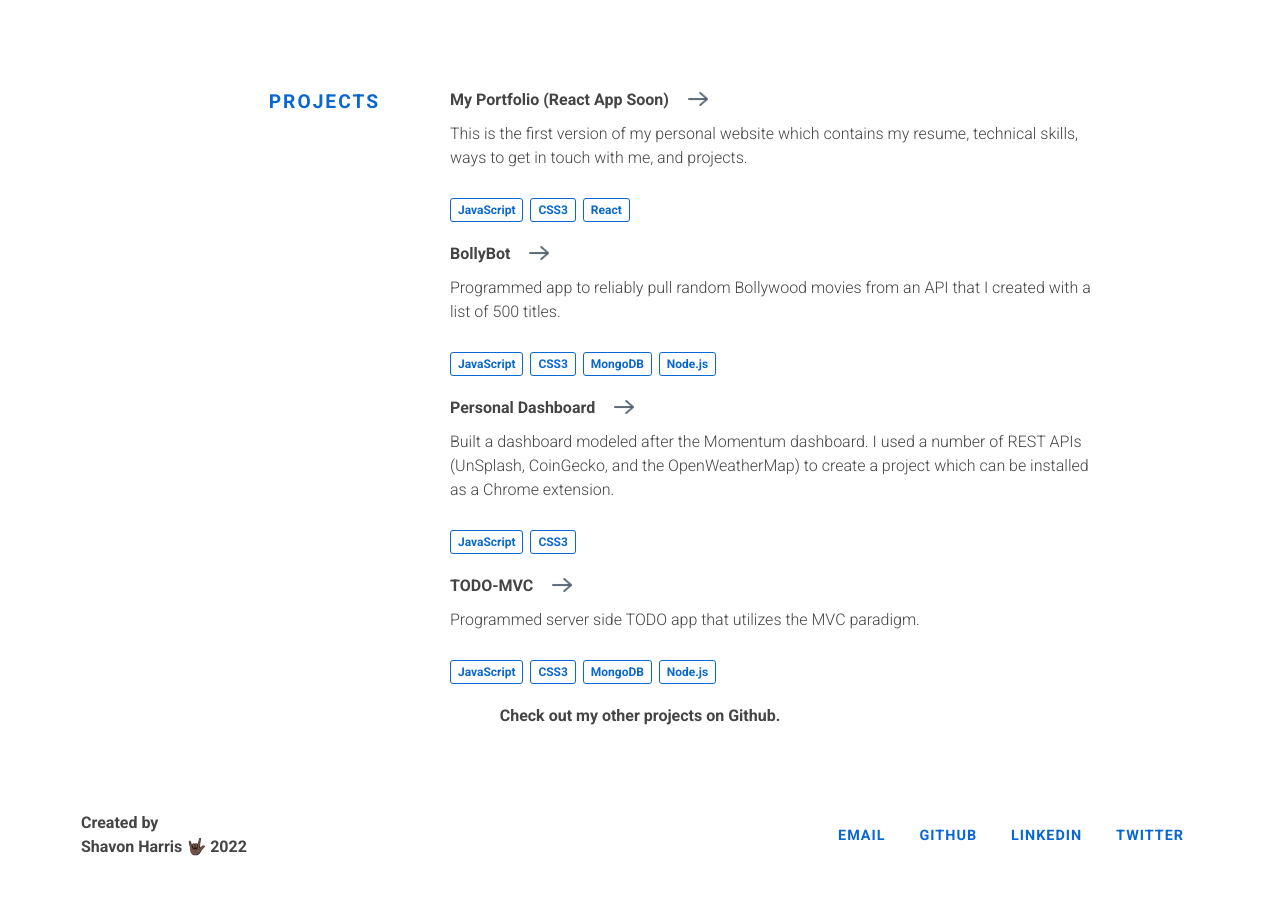
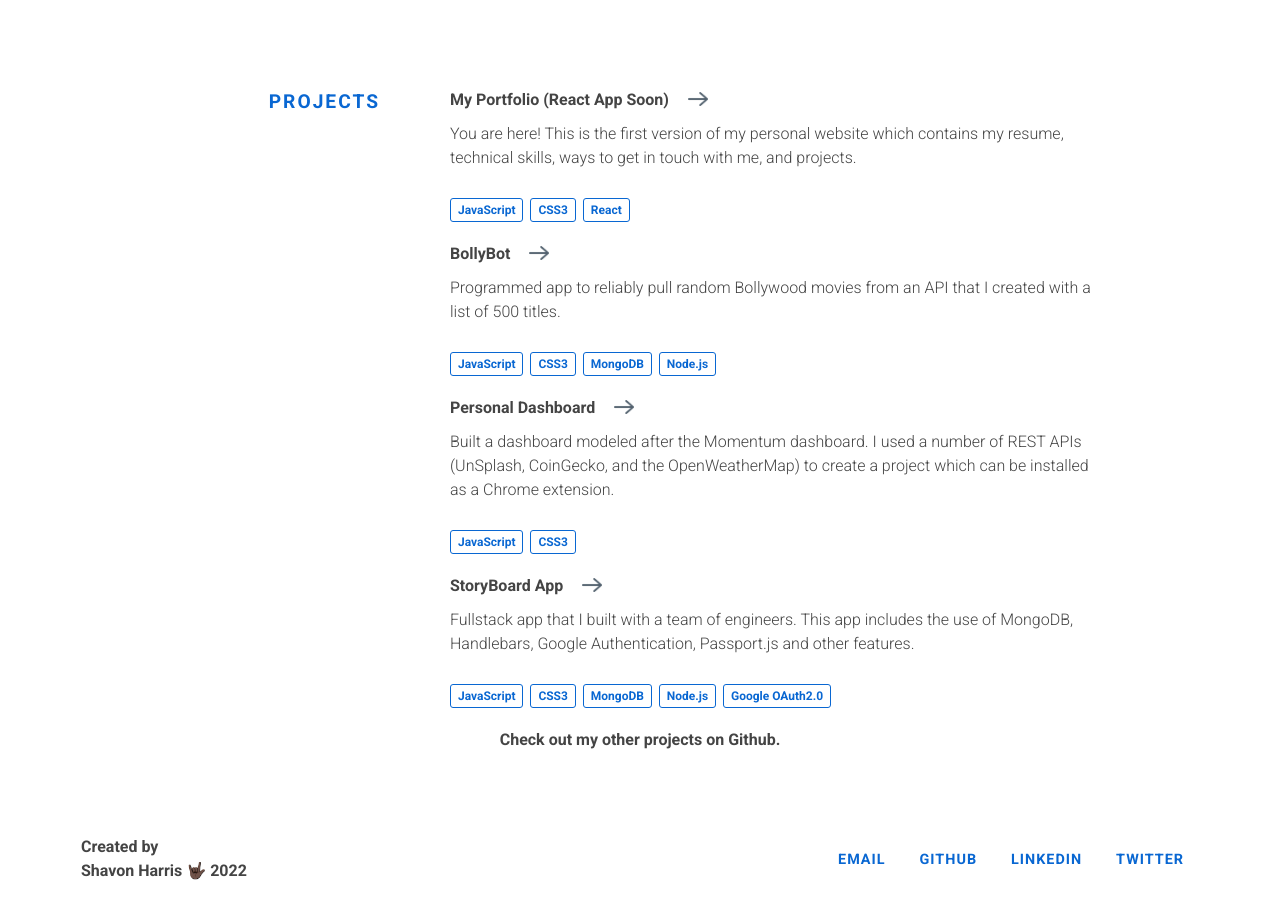
Before and after one commit to ShavonHarris-Dev/MyPortfolio, a plain HTML site: page index.html in a window 1280 px wide. Shown: the part 1760-2678 px from the top of the page. Drawn offline with Linux system fonts and the light colour scheme.

Commit message:
update portfolio projects

```diff
--- a/index.html
+++ b/index.html
@@ -85,7 +85,7 @@
         </a>
         </div>
 
-        <p>This is the first version of my personal website which contains my resume, technical skills, ways to get in touch with me, and projects.</p>
+        <p>You are here! This is the first version of my personal website which contains my resume, technical skills, ways to get in touch with me, and projects.</p>
 
         <div class="project-used">
           <span  id="chose"  class="project-used-item">
@@ -101,7 +101,7 @@
 
         <div class="project-name">
           <a
-          href="https://github.com/ShavonDevelops/BollyBot.git"
+          href="https://github.com/ShavonHarris-Dev/BollyBot-2.0"
           target="_blank"
           rel="noopener noreferrer"
           class="arrow-link"
@@ -156,16 +156,17 @@
 
         <div class="project-name">
           <a
-          href="#"
+          href="https://storybookfullstack.herokuapp.com/"
           target="_blank"
           rel="noopener noreferrer"
           class="arrow-link"
 
           >
-          <span>TODO-MVC</span>
+          <span>StoryBoard App</span>
         </a>
         </div>
-        <p>Programmed server side TODO app that utilizes the MVC paradigm.</p>
+        <p>Fullstack app that I built with a team of engineers. This app includes the use of MongoDB, Handlebars, Google Authentication, Passport.js and other features.
+        </p>
         <div  class="project-used">
           <span id="chose" class="project-used-item">
             JavaScript
@@ -178,6 +179,9 @@
           </span>
           <span id="chose" class="project-used-item">
             Node.js
+          </span>
+          <span id="chose" class="project-used-item">
+            Google OAuth2.0
           </span>
 
       </div>
```
